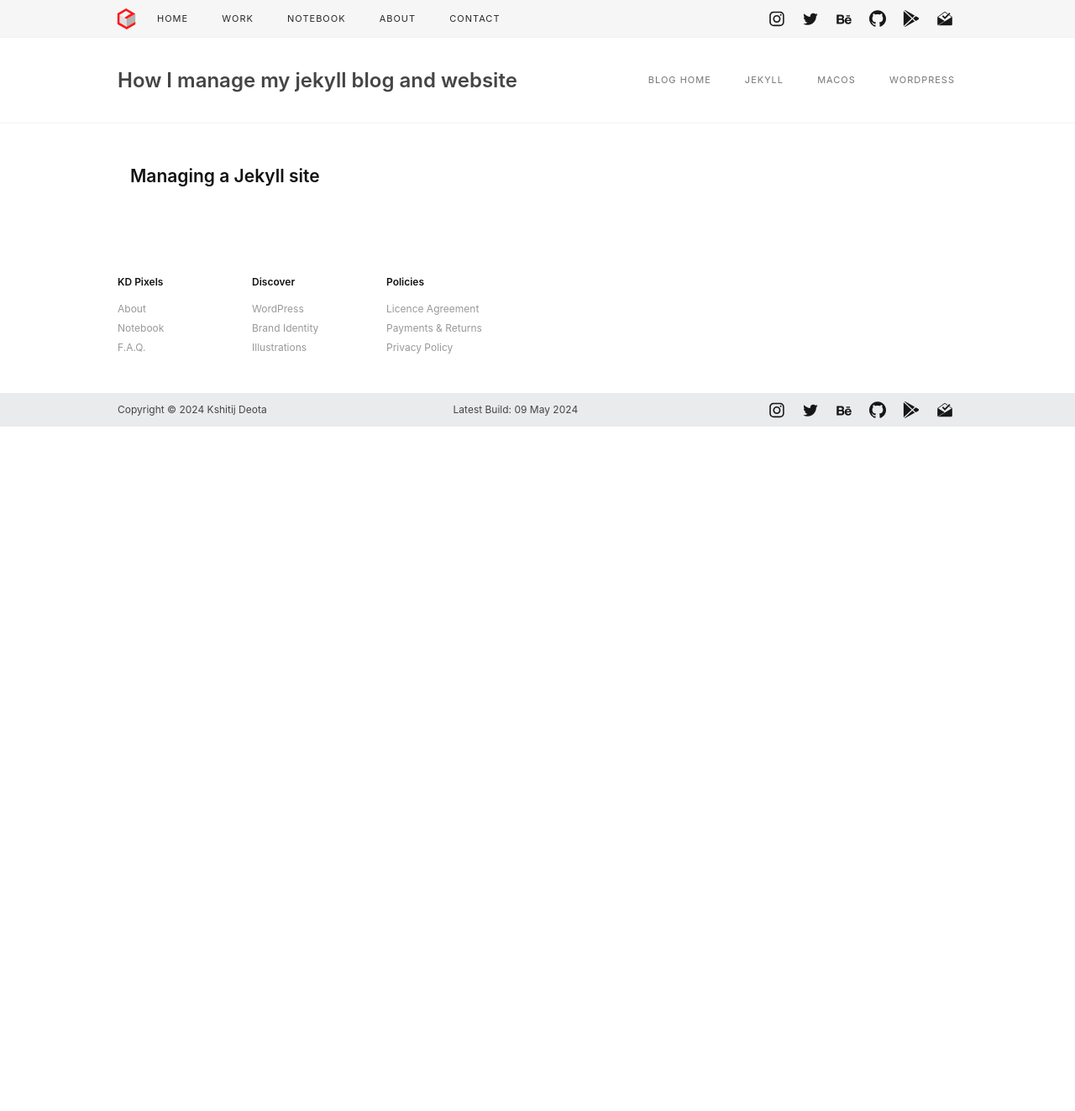
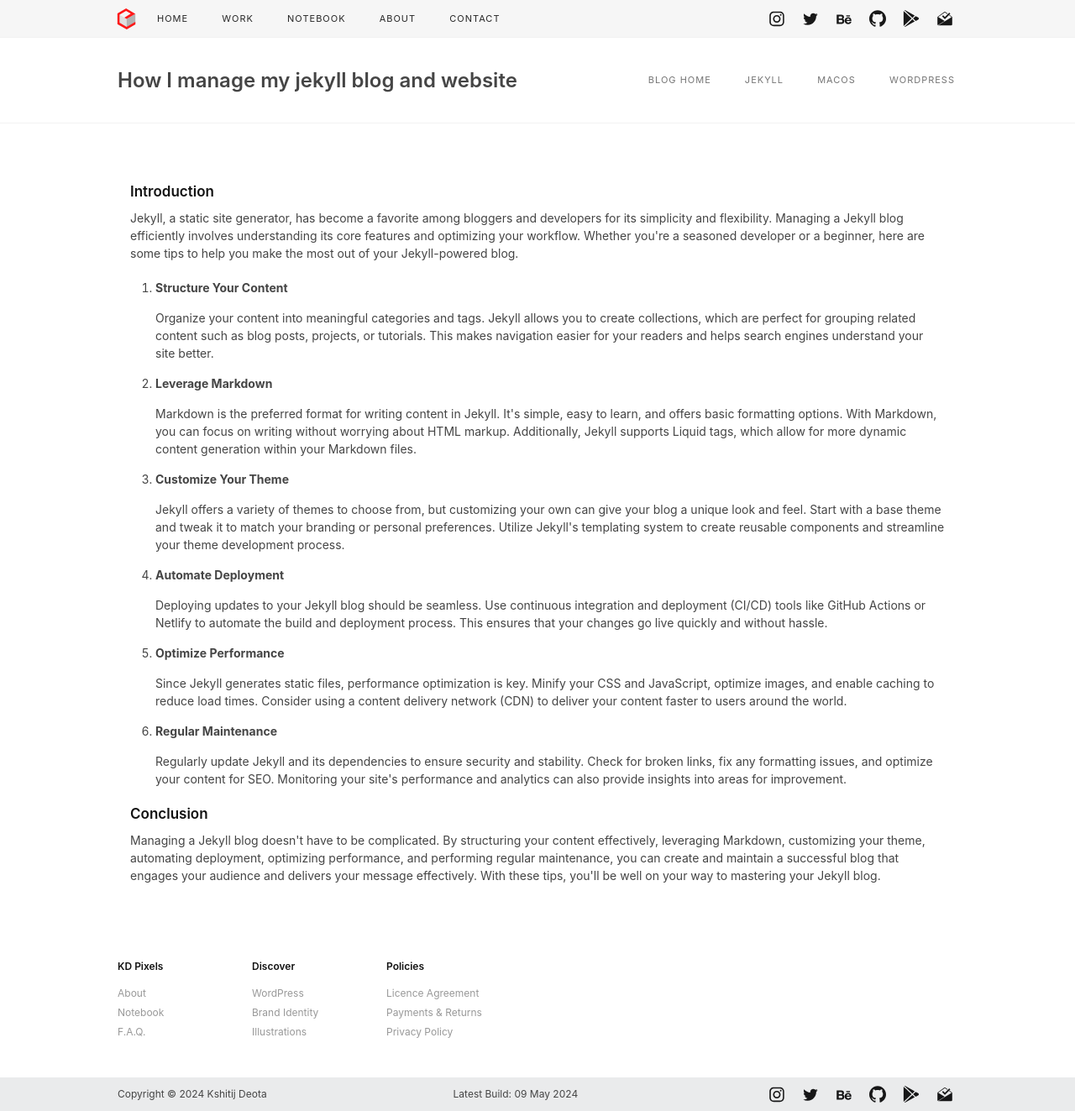
Before and after one commit to kshitijdeota/kdpixels.com, a Jekyll site: the page built from notebook/_posts/2023-09-22-how-I-manage-my-jekyll-blog-and-website.html, in a window 1280 px wide. Shown: the whole page at 84% size. Built offline with Jekyll 4.4.1, drawn with Linux system fonts in a browser that asks for light colours; before the commit the page ends 900 px from its top, so only the background shows below that.

Commit message:
article update

```diff
--- a/notebook/_posts/2023-09-22-how-I-manage-my-jekyll-blog-and-website.html
+++ b/notebook/_posts/2023-09-22-how-I-manage-my-jekyll-blog-and-website.html
@@ -6,6 +6,38 @@ featured: manage-jekyll.jpeg
 featured-alt: Something about the image
 categories: [notebook, jekyll]
 permalink: /notebook/jekyll/how-i-manage-my-jekyll-blog-and-website/
-excerpt: Lorem ipsum dolor sit amet, consectetur adipisicing elit. Nam exercitationem consequuntur consectetur voluptatum vitae excepturi.
+excerpt: Jekyll, a static site generator, has become a favorite among bloggers and developers for its simplicity and flexibility. Managing a Jekyll blog efficiently involves understanding its core features and optimizing your workflow.
 ---
-<h2>Managing a Jekyll site</h2>
+<h3>Introduction</h3>
+
+<p>Jekyll, a static site generator, has become a favorite among bloggers and developers for its simplicity and flexibility. Managing a Jekyll blog efficiently involves understanding its core features and optimizing your workflow. Whether you're a seasoned developer or a beginner, here are some tips to help you make the most out of your Jekyll-powered blog.</p>
+
+<ol>
+  <li>
+    <p><strong>Structure Your Content</strong></p>
+    <p>Organize your content into meaningful categories and tags. Jekyll allows you to create collections, which are perfect for grouping related content such as blog posts, projects, or tutorials. This makes navigation easier for your readers and helps search engines understand your site better.</p>
+  </li>
+  <li>
+    <p><strong>Leverage Markdown</strong></p>
+    <p>Markdown is the preferred format for writing content in Jekyll. It's simple, easy to learn, and offers basic formatting options. With Markdown, you can focus on writing without worrying about HTML markup. Additionally, Jekyll supports Liquid tags, which allow for more dynamic content generation within your Markdown files.</p>
+  </li>
+  <li>
+    <p><strong>Customize Your Theme</strong></p>
+    <p>Jekyll offers a variety of themes to choose from, but customizing your own can give your blog a unique look and feel. Start with a base theme and tweak it to match your branding or personal preferences. Utilize Jekyll's templating system to create reusable components and streamline your theme development process.</p>
+  </li>
+  <li>
+    <p><strong>Automate Deployment</strong></p>
+    <p>Deploying updates to your Jekyll blog should be seamless. Use continuous integration and deployment (CI/CD) tools like GitHub Actions or Netlify to automate the build and deployment process. This ensures that your changes go live quickly and without hassle.</p>
+  </li>
+  <li>
+    <p><strong>Optimize Performance</strong></p>
+    <p>Since Jekyll generates static files, performance optimization is key. Minify your CSS and JavaScript, optimize images, and enable caching to reduce load times. Consider using a content delivery network (CDN) to deliver your content faster to users around the world.</p>
+  </li>
+  <li>
+    <p><strong>Regular Maintenance</strong></p>
+    <p>Regularly update Jekyll and its dependencies to ensure security and stability. Check for broken links, fix any formatting issues, and optimize your content for SEO. Monitoring your site's performance and analytics can also provide insights into areas for improvement.</p>
+  </li>
+</ol>
+
+<h3>Conclusion</h3>
+<p>Managing a Jekyll blog doesn't have to be complicated. By structuring your content effectively, leveraging Markdown, customizing your theme, automating deployment, optimizing performance, and performing regular maintenance, you can create and maintain a successful blog that engages your audience and delivers your message effectively. With these tips, you'll be well on your way to mastering your Jekyll blog.</p>
```
Also changed, not shown: Gemfile.lock.
